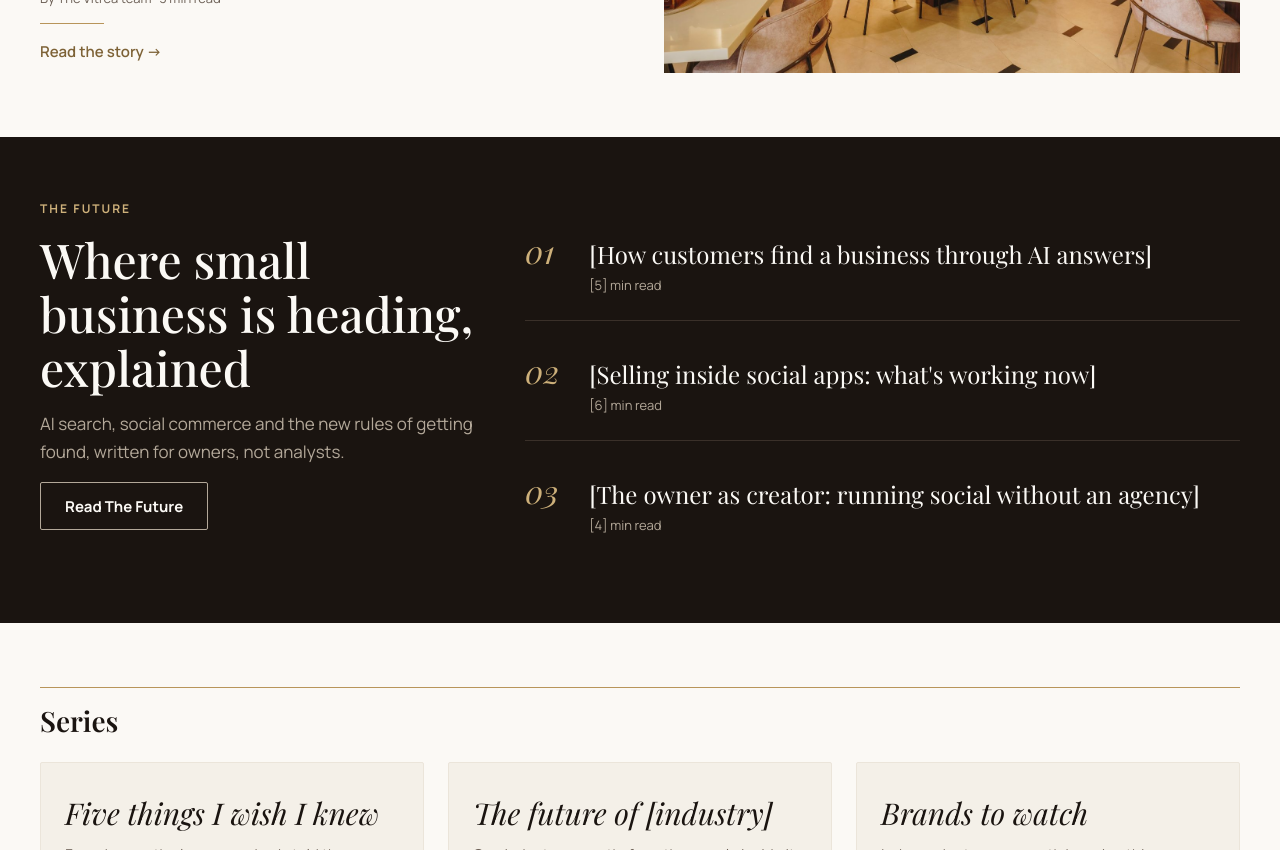
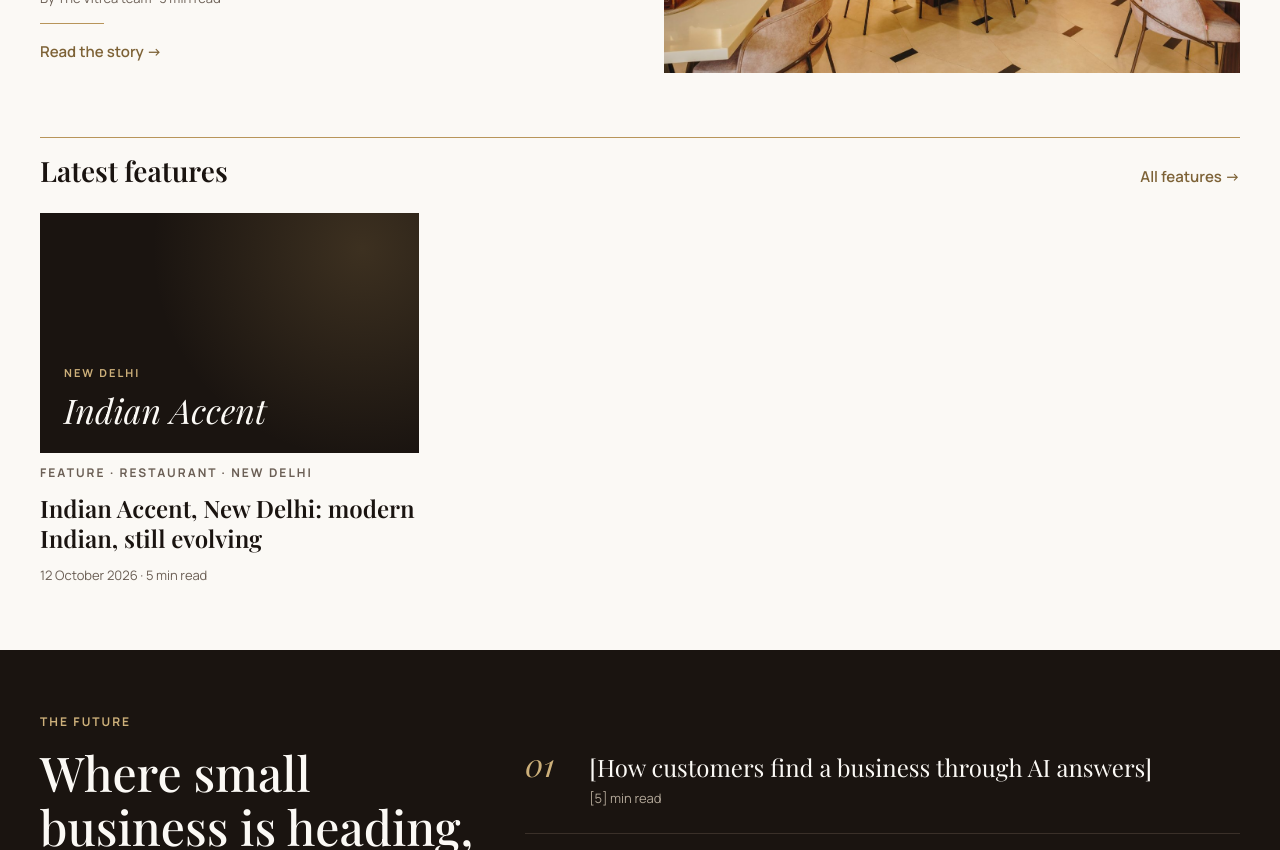
Before and after one commit to bymahiwork-prog/vetria, a Next.js app: page / in a window 1280 px wide. Shown: the part 640-1490 px from the top of the page. Built offline with nearby package versions, Linux system fonts and the light colour scheme; no server answers.

Commit message:
Add feature: Indian Accent, New Delhi: modern Indian, still evolving
Co-Authored-By: Claude <noreply@anthropic.com>

```diff
--- a/app/content/stories.ts
+++ b/app/content/stories.ts
@@ -48,6 +48,106 @@ export type FeatureStory = {
 };
 
 export const stories: FeatureStory[] = [
+  {
+    slug: "indian-accent-new-delhi",
+    draft: false,
+    publishedAt: "2026-10-12",
+    kicker: "Feature · Restaurant · New Delhi",
+    title: "Indian Accent, New Delhi: modern Indian, still evolving",
+    standfirst:
+      "At The Lodhi in New Delhi, Indian Accent has spent over fifteen years reworking Indian classics into tasting menus, with a decade on Asia's 50 Best list.",
+    writer: "The Vitrea team",
+    date: "12 October 2026",
+    readTime: "5 min read",
+    heroImage: null,
+    heroAlt: "",
+    heroCaption: "",
+    body: [
+      {
+        type: "paragraph",
+        text: "The bread at Indian Accent has always been a small provocation. A naan the size of a coin, stuffed with melted blue cheese, became one of the kitchen's best-known signatures. Today the menu at this restaurant on Lodhi Road in New Delhi lists a hundred-layer paneer and a potato chaat finished with black truffle. The dishes change; the habit of making the familiar look new does not.",
+      },
+      {
+        type: "paragraph",
+        text: "Indian Accent opened in 2009 at The Manor, a boutique hotel in Friends Colony, under the restaurateur Rohit Khattar. After eight years there it moved to The Lodhi, where it has been since 2017. Its cooking pairs Indian flavours and traditions with global ingredients and techniques, and it was one of the early Indian restaurants to build its service around tasting menus. That bet, made when high-end Indian dining was rare in the city, is why it still matters.",
+      },
+      { type: "heading", text: "The two Mehrotras behind Indian Accent" },
+      {
+        type: "paragraph",
+        text: "For most of its life, the restaurant's public face was Manish Mehrotra. He had cooked in London at Oriental Octopus and Tamarai before developing the early dishes that became Indian Accent's food, and Forbes India later called him India's most path-breaking chef.",
+      },
+      {
+        type: "paragraph",
+        text: "In July 2024, after joining the company in 2000, Manish Mehrotra announced he was leaving Indian Accent and its sister restaurant Comorin. The kitchen in New Delhi passed to Shantanu Mehrotra, who joined Old World Hospitality in 1999 and has been executive chef at Indian Accent since it opened at The Manor. Restaurant India reported at the time that he would lead the brand, which EHV International now runs in New Delhi, Mumbai and New York.",
+      },
+      {
+        type: "paragraph",
+        text: "It is a rare thing in fine dining: a handover to someone who had been on the pass since the first service. Continuity, rather than reinvention, was the plan.",
+      },
+      { type: "heading", text: "Tasting menus, chaat and a hundred layers of paneer" },
+      {
+        type: "paragraph",
+        text: "The main event in New Delhi is the Chef's Tasting menu: six courses, each paired with wines from India and around the world. There is also a shorter four-course Lite Tasting menu, an à la carte menu at lunch and dinner, and separate vegan and gluten-free menus.",
+      },
+      {
+        type: "paragraph",
+        text: "Dishes the restaurant names on its own site include the hundred-layer paneer, malai kofta, a five-spice squash curry, Kolhapuri chicken with avocado and Gujarati thalipeeth, and green jackfruit with XO balchao. Dessert might be a single-origin Manam chocolate cake with basundi and berries.",
+      },
+      {
+        type: "paragraph",
+        text: "Street food has always been part of the vocabulary. Outlook Traveller pictured the restaurant's modern take on papdi chaat, and one summer the kitchen ran a lunch-only chaat tasting menu that took in a lotus stem chaat from Lucknow, moong pani pakodi in heeng-infused water and a puchka served with five different waters, from jamun to smoked pineapple.",
+      },
+      {
+        type: "quote",
+        text: "Chaat is perhaps India's most democratic and nostalgic cuisine",
+        attribution: "Shantanu Mehrotra, executive chef, in BW Travel",
+      },
+      { type: "heading", text: "A quiet room at The Lodhi, and a long run on the lists" },
+      {
+        type: "paragraph",
+        text: "When the restaurant moved to The Lodhi, the team designed the new space themselves in a modern, minimalist style. The pearl-lustred plaster walls of the original room were recreated, and Amit Pasricha's photographs of Delhi monuments hang throughout, with a picture of Lodhi Garden at the centre of the main dining room. BW Hotelier reported seating for more than a hundred, with private dining rooms overlooking water. CNN singled out the cocktail bar, with its latticed cabinets lit in warm amber.",
+      },
+      {
+        type: "paragraph",
+        text: "The recognition has been steady. Indian Accent says it has been on Asia's 50 Best Restaurants list since 2015, and it placed 46th in the 2025 edition. Condé Nast Traveller India has voted it the No. 1 restaurant in India, TIME included it among the World's 100 Greatest Places, and La Liste counted it among the ten best restaurants in India for 2024.",
+      },
+      {
+        type: "paragraph",
+        text: "Away from the lists, the restaurant has adopted two shelter homes for girls run by the Salaam Baalak Trust.",
+      },
+      { type: "heading", text: "Why Indian Accent matters to independent owners" },
+      {
+        type: "paragraph",
+        text: "The lesson here is not the awards. It is the idea underneath them. Indian Accent took food its guests already knew, from chaat to kofta, and gave them a reason to see it again. CNN reported that the menu was first criticised as too upmarket and too expensive. The restaurant kept going, and the city came round. A clear concept, held through the awkward early years, did more than any campaign could.",
+      },
+      {
+        type: "paragraph",
+        text: "The second lesson is succession. Many independent businesses are built around one well-known founder or chef. Indian Accent shows what it looks like to have someone ready from inside the kitchen when that person moves on, so that the menu, the standards and the reputation stay with the business, not with a single name.",
+      },
+      { type: "heading", text: "Plan your visit" },
+      {
+        type: "paragraph",
+        text: "If you are looking for a modern Indian restaurant in New Delhi for a long, special-occasion meal, Indian Accent is worth booking ahead.",
+      },
+      { type: "paragraph", text: "Where: The Lodhi, Lodhi Road, New Delhi 110003." },
+      {
+        type: "paragraph",
+        text: "What to order: The six-course Chef's Tasting menu with wine pairing, or the hundred-layer paneer, potato chaat with black truffle and the Manam chocolate cake from the à la carte menu.",
+      },
+      {
+        type: "paragraph",
+        text: "Good for: Tasting-menu dinners, wine pairings and private dining for groups of 10 to 40 guests.",
+      },
+    ],
+    business: {
+      name: "Indian Accent",
+      details: "The Lodhi, New Delhi · Restaurant · Opened 2009",
+      logo: null,
+      website: "https://www.indianaccent.com/newdelhi",
+      instagram: "https://www.instagram.com/indianaccent/",
+    },
+    readNext: [],
+  },
   {
     slug: "seezen-coffee-house-kanpur",
     draft: false,
```
Also changed, not shown: 1 other file (tests, documents, lock files or other folders).
